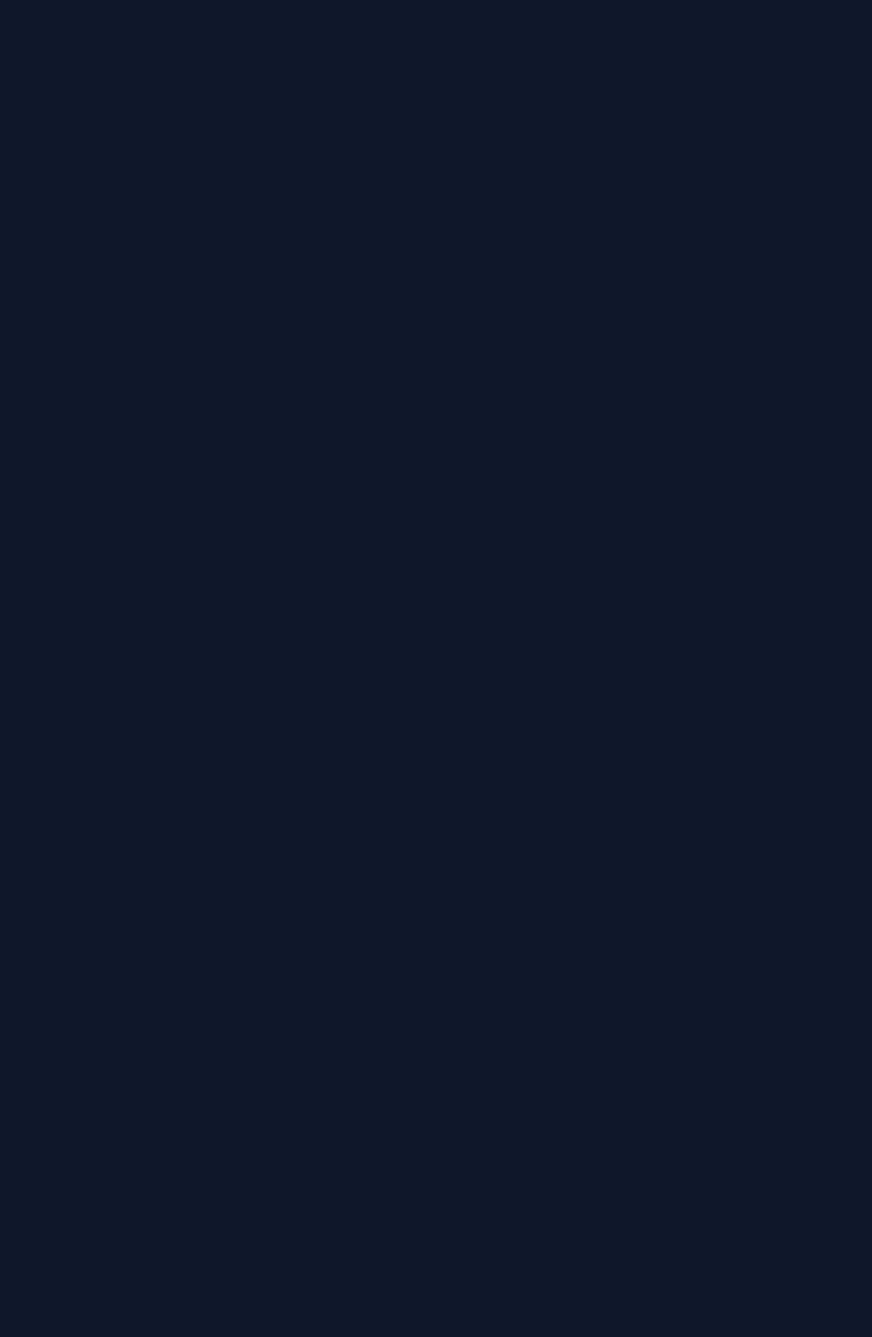
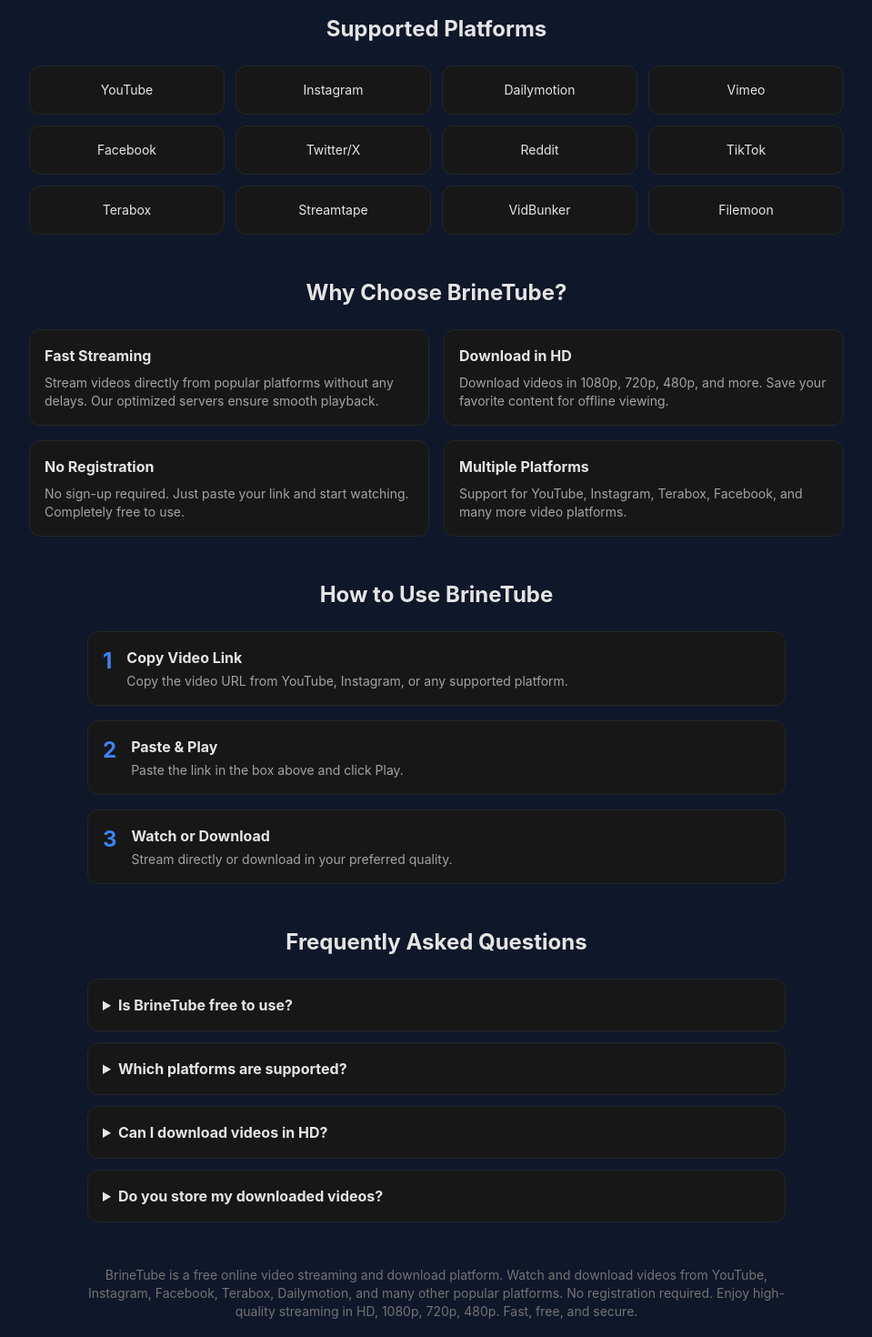
Before and after one commit to gunanand01/brinetube, a Next.js app: page / in a window 1280 px wide. Shown: the part 260-1730 px from the top of the page at 91% size, without its empty margins (160-1119 px from the left). Before the commit the page ends 800 px from the top, so only its background shows below. Built offline with nearby package versions, Linux system fonts and the light colour scheme; no server answers; the database is empty.

Commit message:
Homepage SEO + remove video cards/views

```diff
--- a/src/app/page.tsx
+++ b/src/app/page.tsx
@@ -8,11 +8,8 @@
     siteName: 'BrineTube',
     tagline: 'Stream & Download Media Directly',
     logoUrl: '',
-    platformsLabel: 'Supported platforms',
+    platformsLabel: 'Supported Platforms',
   };
-
-  let platforms: any[] = [];
-  let videos: any[] = [];
 
   try {
     const dbSettings = await db.siteSettings.findUnique({ where: { id: 1 } });
@@ -21,28 +18,12 @@
         siteName: dbSettings.siteName || 'BrineTube',
         tagline: dbSettings.tagline || 'Stream & Download Media Directly',
         logoUrl: dbSettings.logoUrl || '',
-        platformsLabel: 'Supported platforms',
+        platformsLabel: 'Supported Platforms',
       };
     }
-
-    platforms = await db.platform.findMany({
-      where: { enabled: true },
-      orderBy: { order: 'asc' },
-    });
-
-    videos = await db.video.findMany({
-      orderBy: { createdAt: 'desc' },
-      take: 60,
-    });
   } catch (error) {
-    console.error('Failed to load homepage data:', error);
+    console.error('Failed to load settings:', error);
   }
 
-  return (
-    <HomeClient
-      settings={settings}
-      platforms={platforms}
-      videos={videos}
-    />
-  );
+  return <HomeClient settings={settings} />;
 }
--- a/src/app/watch/[id]/page.tsx
+++ b/src/app/watch/[id]/page.tsx
@@ -75,6 +75,7 @@
       ) : (
         <>
           <AdSlot placement="before_player" />
+
           <div className="aspect-video bg-black rounded-xl overflow-hidden mb-4">
             {extracting ? (
               <div className="w-full h-full flex items-center justify-center text-neutral-500">
@@ -135,10 +136,6 @@
           )}
 
           <AdSlot placement="after_player" />
-          <h1 className="text-xl font-bold mb-2">{video.title}</h1>
-          <p className="text-sm text-neutral-400">
-            {video.platform} • {video.views} views
-          </p>
         </>
       )}
       <AdSlot placement="footer" />
--- a/src/components/HomeClient.tsx
+++ b/src/components/HomeClient.tsx
@@ -11,13 +11,10 @@
     logoUrl: string;
     platformsLabel: string;
   };
-  platforms: any[];
-  videos: any[];
 }
 
-export default function HomeClient({ settings, platforms, videos: initialVideos }: HomeClientProps) {
+export default function HomeClient({ settings }: HomeClientProps) {
   const [url, setUrl] = useState('');
-  const [videos, setVideos] = useState(initialVideos);
   const [loading, setLoading] = useState(false);
   const router = useRouter();
 
@@ -40,16 +37,25 @@
   }
 
   return (
-    <main className="max-w-6xl mx-auto px-4 py-8">
+    <main className="max-w-5xl mx-auto px-4 py-8">
+      {/* Hero Section */}
+      <section className="text-center mb-10">
         {settings.logoUrl && (
-        <img src={settings.logoUrl} alt="Logo" className="h-16 mb-4" />
+          <img
+            src={settings.logoUrl}
+            alt={settings.siteName}
+            className="h-20 mx-auto mb-4"
+          />
         )}
-      <h1 className="text-3xl font-bold mb-2">{settings.siteName}</h1>
-      <p className="text-neutral-400 text-sm mb-6">{settings.tagline}</p>
+        <h1 className="text-4xl md:text-5xl font-bold mb-3">
+          {settings.siteName}
+        </h1>
+        <p className="text-lg text-neutral-400 mb-8 max-w-2xl mx-auto">
+          {settings.tagline}
+        </p>
 
-      <AdSlot placement="header" />
-
-      <div className="card mb-8">
+        {/* URL Input */}
+        <div className="card max-w-2xl mx-auto">
           <div className="flex gap-2">
             <input
               className="input"
@@ -63,30 +69,156 @@
             </button>
           </div>
         </div>
+      </section>
 
-      {platforms.length > 0 && (
-        <div className="mb-8 text-center">
-          <p className="text-sm text-neutral-500 mb-3">{settings.platformsLabel}</p>
-          <div className="flex flex-wrap justify-center gap-2">
-            {platforms.map((p) => (
-              <span key={p.id} className="tag">{p.name}</span>
+      <AdSlot placement="header" />
+
+      {/* Supported Platforms */}
+      <section className="my-12">
+        <h2 className="text-2xl font-bold text-center mb-6">
+          {settings.platformsLabel || 'Supported Platforms'}
+        </h2>
+        <div className="grid grid-cols-2 md:grid-cols-4 gap-3 max-w-4xl mx-auto">
+          {[
+            'YouTube', 'Instagram', 'Dailymotion', 'Vimeo',
+            'Facebook', 'Twitter/X', 'Reddit', 'TikTok',
+            'Terabox', 'Streamtape', 'VidBunker', 'Filemoon',
+          ].map((p) => (
+            <div key={p} className="card text-center py-3 text-sm">
+              {p}
+            </div>
           ))}
         </div>
-        </div>
-      )}
+      </section>
 
       <AdSlot placement="grid" />
 
-      <section className="grid grid-cols-1 sm:grid-cols-2 lg:grid-cols-3 gap-4 mt-6">
-        {videos.map((v) => (
-          <a key={v.id} href={`/watch/${v.id}`} className="card hover:border-blue-600 transition">
-            <div className="aspect-video bg-neutral-800 rounded-lg mb-3 flex items-center justify-center text-neutral-600">
-              {v.platform}
+      {/* Features */}
+      <section className="my-12 max-w-4xl mx-auto">
+        <h2 className="text-2xl font-bold text-center mb-6">
+          Why Choose {settings.siteName}?
+        </h2>
+        <div className="grid grid-cols-1 md:grid-cols-2 gap-4">
+          <div className="card">
+            <h3 className="font-bold mb-2">Fast Streaming</h3>
+            <p className="text-sm text-neutral-400">
+              Stream videos directly from popular platforms without any delays.
+              Our optimized servers ensure smooth playback.
+            </p>
           </div>
-            <h3 className="font-medium truncate">{v.title}</h3>
-            <p className="text-xs text-neutral-500 mt-1">{v.views} views</p>
-          </a>
-        ))}
+          <div className="card">
+            <h3 className="font-bold mb-2">Download in HD</h3>
+            <p className="text-sm text-neutral-400">
+              Download videos in 1080p, 720p, 480p, and more. Save your favorite
+              content for offline viewing.
+            </p>
+          </div>
+          <div className="card">
+            <h3 className="font-bold mb-2">No Registration</h3>
+            <p className="text-sm text-neutral-400">
+              No sign-up required. Just paste your link and start watching.
+              Completely free to use.
+            </p>
+          </div>
+          <div className="card">
+            <h3 className="font-bold mb-2">Multiple Platforms</h3>
+            <p className="text-sm text-neutral-400">
+              Support for YouTube, Instagram, Terabox, Facebook, and many more
+              video platforms.
+            </p>
+          </div>
+        </div>
+      </section>
+
+      <AdSlot placement="before_player" />
+
+      {/* How to Use */}
+      <section className="my-12 max-w-3xl mx-auto">
+        <h2 className="text-2xl font-bold text-center mb-6">
+          How to Use {settings.siteName}
+        </h2>
+        <div className="space-y-4">
+          <div className="card flex items-start gap-4">
+            <div className="text-2xl font-bold text-blue-500">1</div>
+            <div>
+              <h3 className="font-bold mb-1">Copy Video Link</h3>
+              <p className="text-sm text-neutral-400">
+                Copy the video URL from YouTube, Instagram, or any supported platform.
+              </p>
+            </div>
+          </div>
+          <div className="card flex items-start gap-4">
+            <div className="text-2xl font-bold text-blue-500">2</div>
+            <div>
+              <h3 className="font-bold mb-1">Paste & Play</h3>
+              <p className="text-sm text-neutral-400">
+                Paste the link in the box above and click Play.
+              </p>
+            </div>
+          </div>
+          <div className="card flex items-start gap-4">
+            <div className="text-2xl font-bold text-blue-500">3</div>
+            <div>
+              <h3 className="font-bold mb-1">Watch or Download</h3>
+              <p className="text-sm text-neutral-400">
+                Stream directly or download in your preferred quality.
+              </p>
+            </div>
+          </div>
+        </div>
+      </section>
+
+      <AdSlot placement="after_player" />
+
+      {/* FAQ */}
+      <section className="my-12 max-w-3xl mx-auto">
+        <h2 className="text-2xl font-bold text-center mb-6">
+          Frequently Asked Questions
+        </h2>
+        <div className="space-y-3">
+          <details className="card">
+            <summary className="font-bold cursor-pointer">
+              Is {settings.siteName} free to use?
+            </summary>
+            <p className="text-sm text-neutral-400 mt-2">
+              Yes, completely free. No registration or payment required.
+            </p>
+          </details>
+          <details className="card">
+            <summary className="font-bold cursor-pointer">
+              Which platforms are supported?
+            </summary>
+            <p className="text-sm text-neutral-400 mt-2">
+              YouTube, Instagram, Facebook, Dailymotion, Terabox, and many more.
+            </p>
+          </details>
+          <details className="card">
+            <summary className="font-bold cursor-pointer">
+              Can I download videos in HD?
+            </summary>
+            <p className="text-sm text-neutral-400 mt-2">
+              Yes. Download in 1080p, 720p, 480p, and other available qualities.
+            </p>
+          </details>
+          <details className="card">
+            <summary className="font-bold cursor-pointer">
+              Do you store my downloaded videos?
+            </summary>
+            <p className="text-sm text-neutral-400 mt-2">
+              No. We don't store or track any downloads. Your privacy is respected.
+            </p>
+          </details>
+        </div>
+      </section>
+
+      {/* Footer / SEO Text */}
+      <section className="my-12 text-center text-sm text-neutral-500">
+        <p className="max-w-3xl mx-auto">
+          {settings.siteName} is a free online video streaming and download platform.
+          Watch and download videos from YouTube, Instagram, Facebook, Terabox, Dailymotion,
+          and many other popular platforms. No registration required. Enjoy high-quality
+          streaming in HD, 1080p, 720p, 480p. Fast, free, and secure.
+        </p>
       </section>
 
       <AdSlot placement="footer" />
```
Lines whose indentation alone changed are shown as unchanged.
